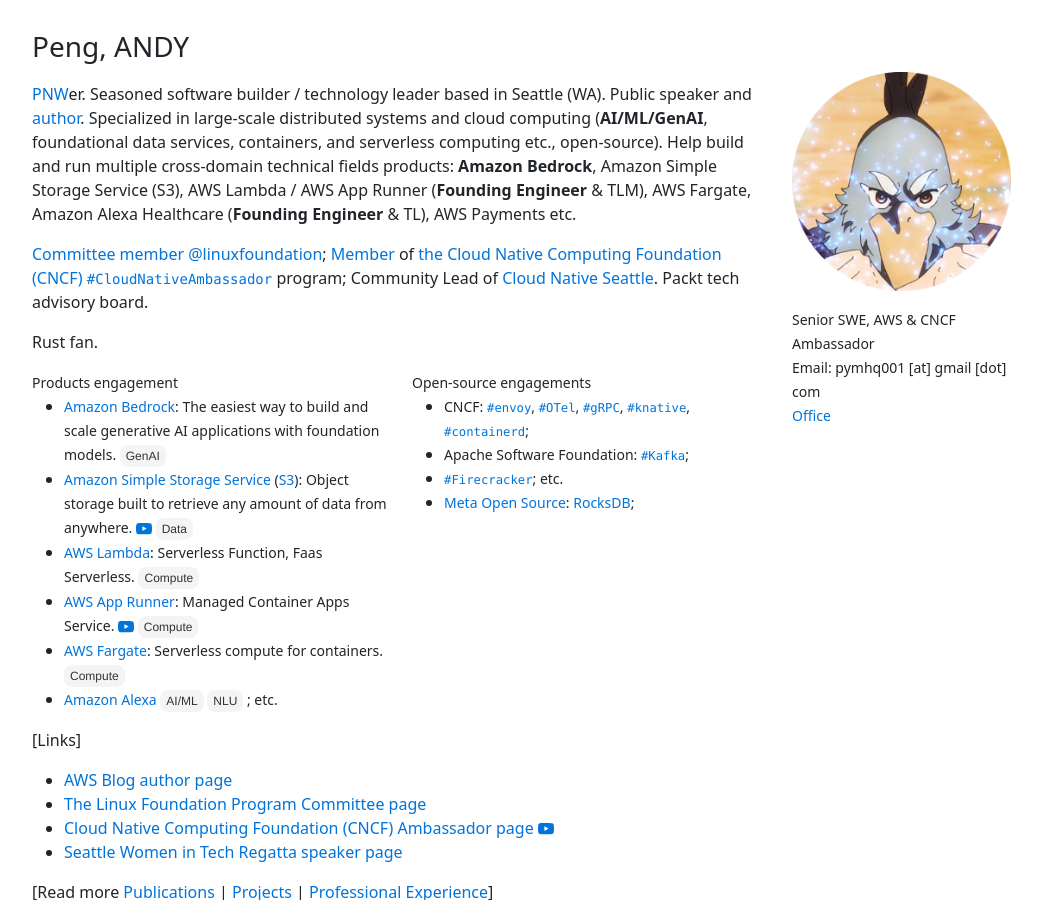
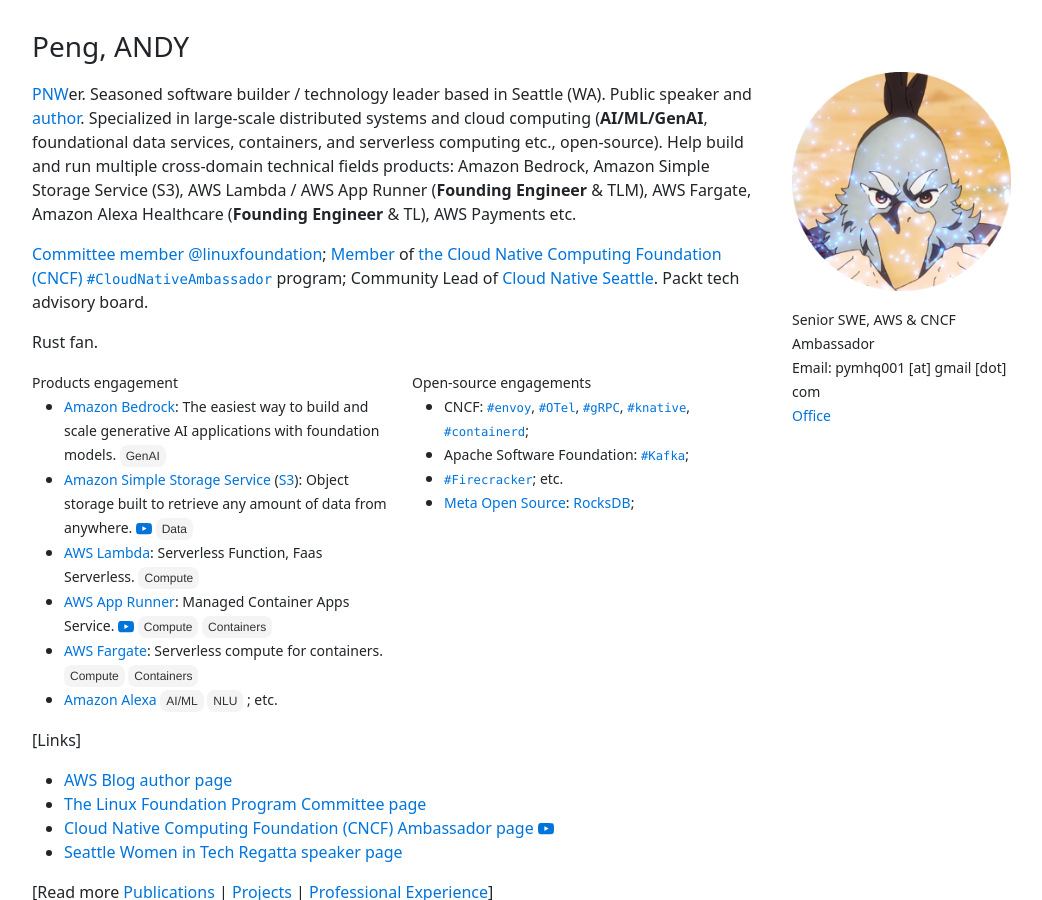
Before and after one commit to gfw001/gfw001.github.io, a Jekyll site: the page index.html, which Jekyll copies as it is, in a window 1280 px wide and 900 px high. Shown: the whole window, without its empty margins (50-1092 px from the left). Built offline with Jekyll 4.4.1, drawn with Linux system fonts in a browser that asks for light colours.

Commit message:
Update index.html

```diff
--- a/index.html
+++ b/index.html
@@ -94,7 +94,7 @@
   <div class="row">
     <div class="col">
       <p style="margin-top:10px;">
-        <a href="https://www.pcta.org/">PNW</a>er. Seasoned software builder / technology leader based in Seattle (WA). Public speaker and <a href="https://aws.amazon.com/blogs/containers/author/yimipeng/">author</a>. Specialized in large-scale distributed systems and cloud computing (<strong>AI/ML/GenAI</strong>, foundational data services, containers, and serverless computing etc., open-source). Help build and run multiple cross-domain technical fields products: <strong>Amazon Bedrock</strong>, Amazon Simple Storage Service (S3), AWS Lambda / AWS App Runner (<strong>Founding Engineer</strong> & TLM), AWS Fargate, Amazon Alexa Healthcare (<strong>Founding Engineer</strong> & TL), AWS Payments etc.
+        <a href="https://www.pcta.org/">PNW</a>er. Seasoned software builder / technology leader based in Seattle (WA). Public speaker and <a href="https://aws.amazon.com/blogs/containers/author/yimipeng/">author</a>. Specialized in large-scale distributed systems and cloud computing (<strong>AI/ML/GenAI</strong>, foundational data services, containers, and serverless computing etc., open-source). Help build and run multiple cross-domain technical fields products: Amazon Bedrock, Amazon Simple Storage Service (S3), AWS Lambda / AWS App Runner (<strong>Founding Engineer</strong> & TLM), AWS Fargate, Amazon Alexa Healthcare (<strong>Founding Engineer</strong> & TL), AWS Payments etc.
       </p>
 	<!--
 	      <ul style="list-style: none; padding-left: 0;">
@@ -150,10 +150,10 @@
 		<svg xmlns="http://www.w3.org/2000/svg" width="16" height="16" fill="currentColor" class="bi bi-youtube" viewBox="0 0 16 16">
                 <path d="M8.051 1.999h.089c.822.003 4.987.033 6.11.335a2.01 2.01 0 0 1 1.415 1.42c.101.38.172.883.22 1.402l.01.104.022.26.008.104c.065.914.073 1.77.074 1.957v.075c-.001.194-.01 1.108-.082 2.06l-.008.105-.009.104c-.05.572-.124 1.14-.235 1.558a2.007 2.007 0 0 1-1.415 1.42c-1.16.312-5.569.334-6.18.335h-.142c-.309 0-1.587-.006-2.927-.052l-.17-.006-.087-.004-.171-.007-.171-.007c-1.11-.049-2.167-.128-2.654-.26a2.007 2.007 0 0 1-1.415-1.419c-.111-.417-.185-.986-.235-1.558L.09 9.82l-.008-.104A31.4 31.4 0 0 1 0 7.68v-.123c.002-.215.01-.958.064-1.778l.007-.103.003-.052.008-.104.022-.26.01-.104c.048-.519.119-1.023.22-1.402a2.007 2.007 0 0 1 1.415-1.42c.487-.13 1.544-.21 2.654-.26l.17-.007.172-.006.086-.003.171-.007A99.788 99.788 0 0 1 7.858 2h.193zM6.4 5.209v4.818l4.157-2.408L6.4 5.209z"/>
                 </svg>
-		</a> <button>Compute</button> </small>
+		</a> <button>Compute</button> <button>Containers</button> </small>
 		      </li>
 		      <li>
-			      <small><a href="https://aws.amazon.com/fargate/">AWS Fargate</a>: Serverless compute for containers. <button>Compute</button> </small>
+			      <small><a href="https://aws.amazon.com/fargate/">AWS Fargate</a>: Serverless compute for containers. <button>Compute</button> <button>Containers</button> </small>
 		      </li>
 		      <li>
 			      <small><a href="https://www.alexa.com/">Amazon Alexa</a> <button class="button-14" role="button">AI/ML</button> <button>NLU</button> ; etc.</small>
```
